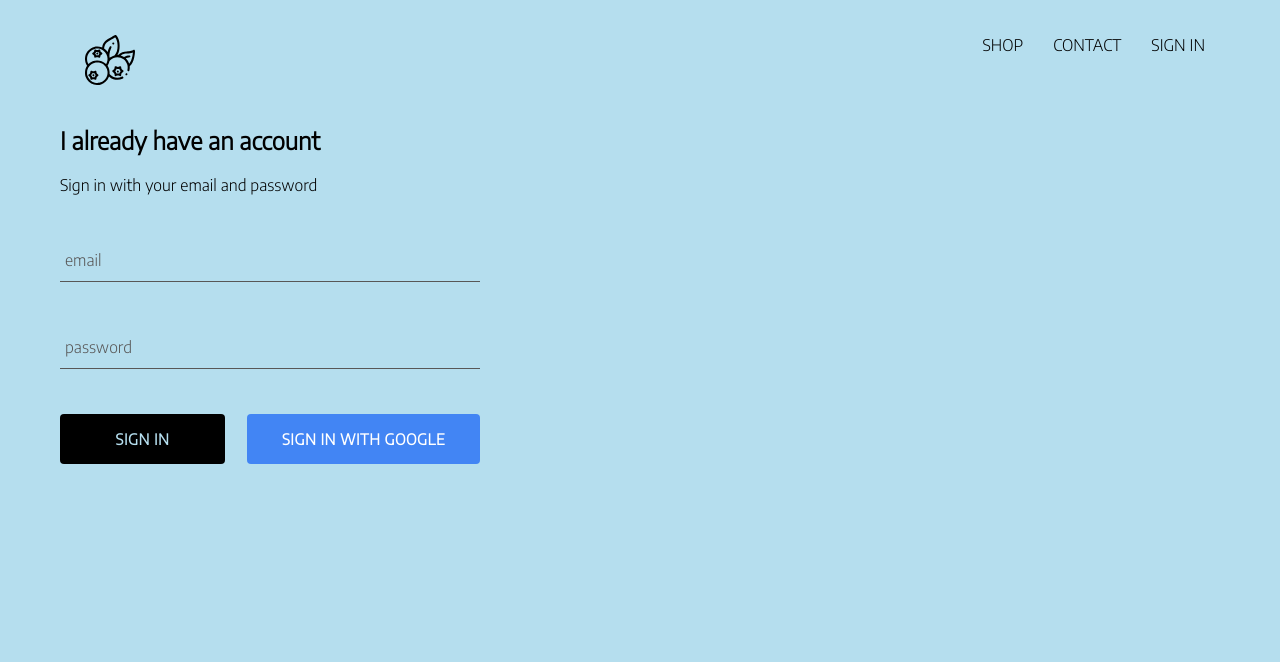
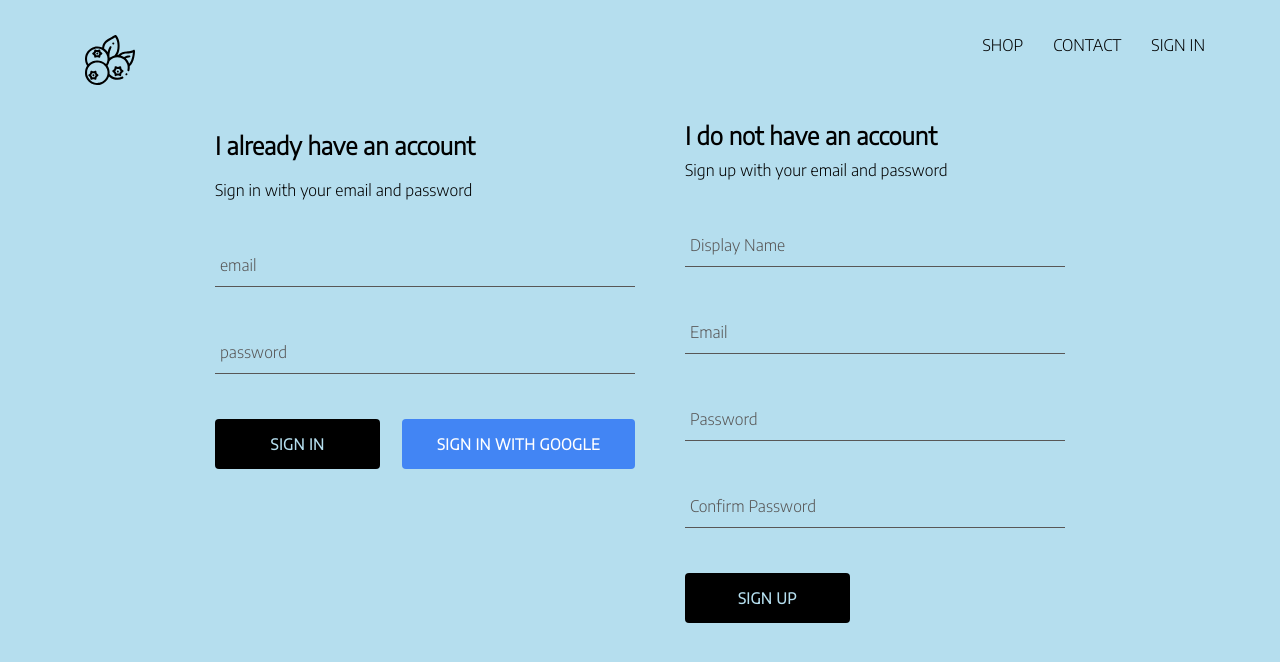
Before and after one commit to edcas21/ecommerce-clothing-store, a React (Create React App) app: page /signin in a window 1280 px wide. Shown: the top 662 px of the page. Built offline with nearby package versions, Linux system fonts and the light colour scheme; no server answers.

Commit message:
Implemented firebase utils, included the ability to to add authenticated users to the firestore db

```diff
--- a/src/App.js
+++ b/src/App.js
@@ -7,7 +7,7 @@
 import ShopPage from "./components/pages/shop/shop.component";
 import Header from "./components/header/header.component";
 import SignInAndSignUpPage from "./components/pages/sign-in-and-sign-up/sign-in-and-sign-up.component";
-import { auth } from "./firebase/firebase.utils.js";
+import { auth, createUserProfileDocument } from "./firebase/firebase.utils.js";
 
 export default class App extends Component {
 
@@ -19,14 +19,32 @@
     };
   }
 
-  unsubscribeFromAuth = null
+  unsubscribeFromAuth = null;
 
   componentDidMount() {
     // Open subscription between firebase and the application
-    this.unsubscribeFromAuth = auth.onAuthStateChanged( user => {
-      this.setState({ currentUser: user })
+    this.unsubscribeFromAuth = auth.onAuthStateChanged(async userAuth => {
+      // If a user has been authenticated
+      if (userAuth) {
+        // Check if the use is in the db, if not then add the user
+        const userRef = await createUserProfileDocument(userAuth);
 
-      console.log(user);
+        // userRef stores the users info, so populate currentUser in state with that info
+        userRef.onSnapshot(snapShot => {
+          this.setState({
+            currentUser: {
+              id: snapShot.id,
+              ...snapShot.data()
+            }
+          });
+
+          console.log(this.state);
+
+        });
+      }
+
+      this.setState({ currentUser: userAuth });
+
     });
   }
 
--- a/src/components/form-input/form-input.component.jsx
+++ b/src/components/form-input/form-input.component.jsx
@@ -9,7 +9,7 @@
             // Check to see if there's something in the label prop
             label ?
             // If so, then render a label
-            // In terms of the classname add 'shrink' css class selector when user start typing
+            // In terms of the classname add 'shrink' css class selector when user starts typing
             (<label className={ `${otherProps.value.length ? 'shrink' : ''} form-input-label` }>
                 {label}
             </label>)
--- a/src/components/pages/sign-in-and-sign-up/sign-in-and-sign-up.component.jsx
+++ b/src/components/pages/sign-in-and-sign-up/sign-in-and-sign-up.component.jsx
@@ -3,10 +3,12 @@
 import './sign-in-and-sign-up.styles.scss';
 
 import SignIn from '../../sign-in/sign-in.component';
+import SignUp from '../../sign-up/sign-up.component';
 
 const SignInAndSignUpPage = () => (
     <div className='sign-in-and-sign-up'>
         <SignIn />
+        <SignUp />
     </div>
 );
 
--- a/src/components/pages/sign-in-and-sign-up/sign-in-and-sign-up.styles.scss
+++ b/src/components/pages/sign-in-and-sign-up/sign-in-and-sign-up.styles.scss
@@ -0,0 +1,6 @@
+.sign-in-and-sign-up {
+    width: 850px;
+    display: flex;
+    justify-content: space-between;
+    margin: 30px auto;
+}
--- /dev/null
+++ b/src/components/sign-up/sign-up.component.jsx
@@ -0,0 +1,107 @@
+import { React, Component } from "react";
+
+import FormInput from "../form-input/form-input.component";
+import CustomButton from "../custom-button/custom-button.component";
+
+import { auth, createUserProfileDocument } from "../../firebase/firebase.utils";
+
+import "./sign-up.styles.scss";
+
+export default class SignUp extends Component {
+  constructor() {
+    super();
+
+    this.state = {
+      displayName: '',
+      email: '',
+      password: '',
+      confirmPassword: ''
+    };
+  }
+
+  handleSubmit = async (event) => {
+    event.preventDefault();
+
+    const { displayName, email, password, confirmPassword } = this.state;
+
+    if (password !== confirmPassword) {
+      alert("passswords dont match");
+      return;
+    }
+
+    try {
+      const { user } = await auth.createUserWithEmailAndPassword(
+        email,
+        password
+      );
+
+      await createUserProfileDocument(user, { displayName });
+
+      this.setState({
+        displayName: '',
+        email: '',
+        password: '',
+        confirmPassword: '',
+      });
+    } catch (error) {
+      console.error(error);
+    }
+  };
+
+  handleChange = event => {
+
+      const { name, value } = event.target;
+
+      this.setState({[name]: value});
+
+  };
+
+  render() {
+    const { displayName, email, password, confirmPassword } = this.state;
+    return (
+      <div className="sign-up">
+        <h2 className="title">I do not have an account</h2>
+        <span>Sign up with your email and password</span>
+        <form className="sign-up-form" onSubmit={this.handleSubmit}>
+          <FormInput
+            type="text"
+            name="displayName"
+            value={displayName}
+            onChange={this.handleChange}
+            label="Display Name"
+            required
+          />
+
+          <FormInput
+            type="email"
+            name="email"
+            value={email}
+            onChange={this.handleChange}
+            label="Email"
+            required
+          />
+
+          <FormInput
+            type="password"
+            name="password"
+            value={password}
+            onChange={this.handleChange}
+            label="Password"
+            required
+          />
+
+          <FormInput
+            type="password"
+            name="confirmPassword"
+            value={confirmPassword}
+            onChange={this.handleChange}
+            label="Confirm Password"
+            required
+          />
+
+          <CustomButton type="submit">SIGN UP</CustomButton>
+        </form>
+      </div>
+    );
+  }
+}
--- /dev/null
+++ b/src/components/sign-up/sign-up.styles.scss
@@ -0,0 +1,9 @@
+.sign-up {
+    display: flex;
+    flex-direction: column;
+    width: 380px;
+
+    .title {
+        margin: 10px 0;
+    }
+}
--- a/src/firebase/firebase.utils.js
+++ b/src/firebase/firebase.utils.js
@@ -11,6 +11,36 @@
   appId: "1:237742195175:web:16ee8534af6ec1b0f33d42",
   measurementId: "G-S8L0PG7TSS",
 };
+
+// Create a user if it doesn't already exist in the db
+export const createUserProfileDocument = async (userAuth, additionalData) => {
+    if (!userAuth) return;
+
+    // Reference to users collection
+    const userRef = firestore.doc(`users/${userAuth.uid}`);
+
+    const snapShot = await userRef.get();
+
+    if(!snapShot.exists) {
+        const { displayName, email } = userAuth;
+        const createdAt = new Date();
+
+        try {
+            await userRef.set(
+                {
+                    displayName,
+                    email,
+                    createdAt,
+                    ...additionalData
+                }
+            );
+        } catch(error) {
+            console.log('error creating user ', error.message);
+        }
+    }
+
+    return userRef;
+}
 
 // Initialize firebase db with the details in the config
 firebase.initializeApp(config);
```
